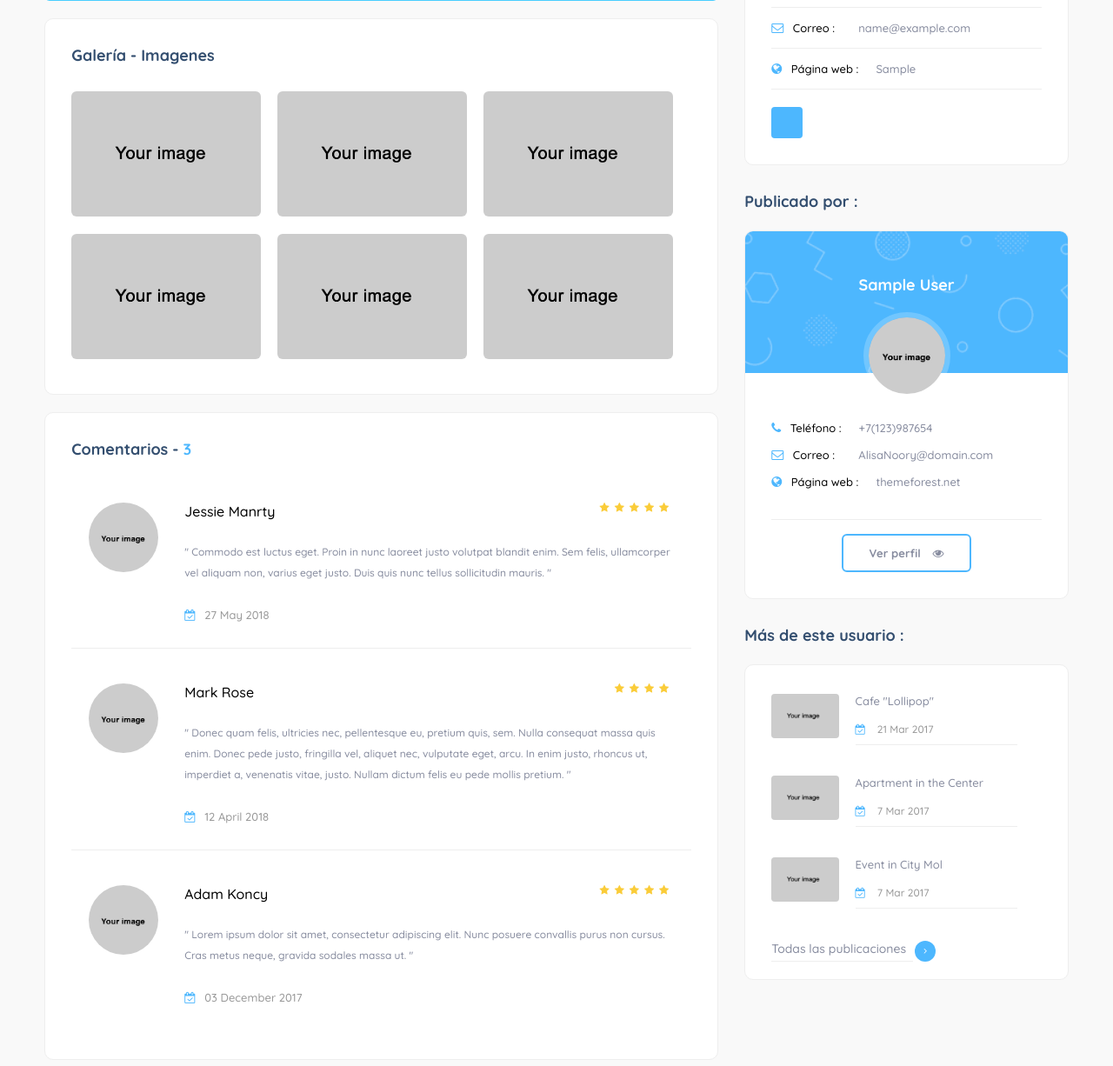
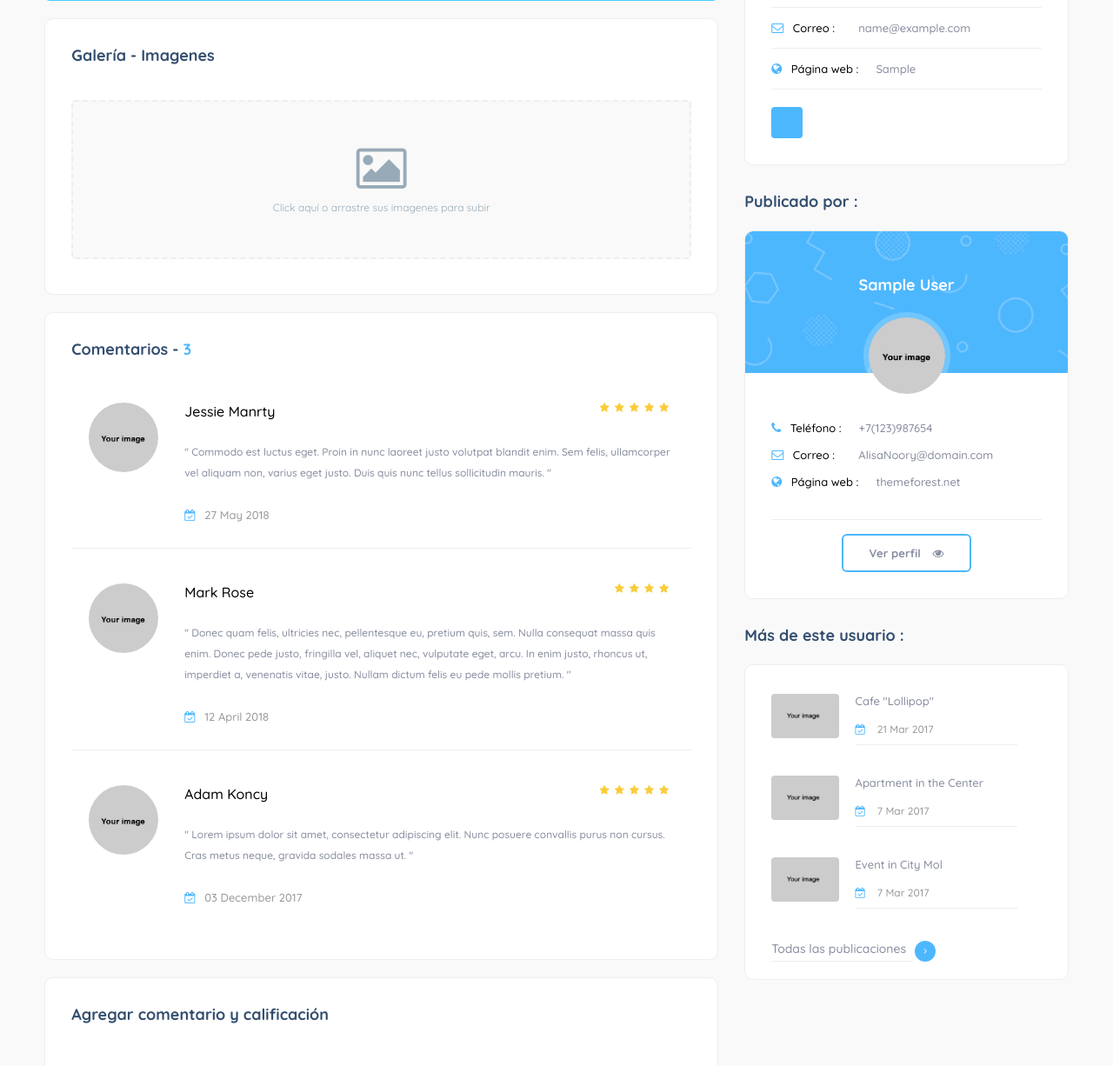
Before and after one commit to dbsiavichay/local, a Django app: page /places/local/1/detail/ in a window 1280 px wide. Shown: the part 1355-2581 px from the top of the page at 87% size. Run offline with Django 3.2, Linux system fonts and the light colour scheme; tables that the repository leaves empty hold one stand-in row (values such as "Sample post"); grey boxes marked "Sample" are stand-in pictures; some libraries are stand-ins or nearby versions.

Commit message:
Upload gallery images for places

```diff
--- a/places/forms.py
+++ b/places/forms.py
@@ -28,29 +28,46 @@ class PlaceForm(ModelForm):
 		return place
 
 class PlaceImageForm(ModelForm):
-	image = CharField(widget=HiddenInput)
-	image_name = CharField(widget=HiddenInput)
-
 	class Meta:
 		model = PlaceImage
-		exclude = ('image',)
+		fields = '__all__'
 		widgets = {
 			'is_cover': HiddenInput,
 			'place': HiddenInput,
 		}
 
+	def __init__(self, *args, **kwargs):
+		place = kwargs.pop('place', None)
+		super().__init__(*args, **kwargs)
+
+		if place is not None:
+			self.fields['place'].initial = place
+
+class PlaceBase64ImageForm(PlaceImageForm):
+	base64image = CharField(widget = HiddenInput,)
+
+	class Meta(PlaceImageForm.Meta):
+		fields = ('is_cover', 'place',)
+
 	def save(self, commit=True):
-		from .utis import base64_to_image
+		from .utils import base64_to_image
 
-		place_image = super().save(commit=False)
-		data, ext = base64_to_image(self.cleaned_data['image'])
-		file_name = '%s.%s' % (self.cleaned_data['image_name'], ext)
-		place_image.image.save(file_name, data)
+		base64image = self.cleaned_data['base64image']
+		place = self.cleaned_data['place']
+		today = dt.datetime.today().strftime("%Y%m%d%H%M%S")
+
+		if self.instance.id is not None and self.instance.image:
+			self.instance.image.delete()
+
+		obj = super().save(commit=False)
+
+		data, ext = base64_to_image(base64image)
+		file_name = 'cover-%s-%s.%s' % (place.id, today, ext)
+		obj.image.save(file_name, data)
 
 		if commit:
-			place_image.save()
-		return place_image
-
+			obj.save()
+		return obj
 
 class LocalForm(PlaceForm):
     class Meta:
--- a/places/urls.py
+++ b/places/urls.py
@@ -1,9 +1,10 @@
 from django.urls import path
-from .views import PlaceListView, PlaceImageCreateView, LocalCreateView, LocalUpdateView, LocalDetailView
+from .views import PlaceListView, PlaceImageUploadView, PlaceBase64ImageUploadView, LocalCreateView, LocalUpdateView, LocalDetailView
 
 urlpatterns = [
 	path('places/', PlaceListView.as_view(), name='places'),
-	path('place_image/add/', PlaceImageCreateView.as_view(), name='add_place_image'),
+	path('place_image/add/', PlaceImageUploadView.as_view(), name='add_place_image'),
+	path('place_image/base64/add/', PlaceBase64ImageUploadView.as_view(), name='add_place_base64image'),
 	path('local/add/', LocalCreateView.as_view(), name='add_local'),
 	path('local/<int:pk>/update/', LocalUpdateView.as_view(), name='update_local'),
 	path('local/<int:pk>/detail/', LocalDetailView.as_view(), name='detail_local'),
--- a/places/views.py
+++ b/places/views.py
@@ -4,41 +4,47 @@ from django.forms import inlineformset_factory
 from django.views.generic import ListView, CreateView, UpdateView, DetailView
 
 from .models import Place, PlaceImage ,Local, Social, LocalSocial, LocalSchedule
-from .forms import PlaceImageForm ,LocalForm, LocalSocialForm, LocalSocialFormset, LocalScheduleForm
-
-from .utils import base64_to_image
+from .forms import PlaceImageForm, PlaceBase64ImageForm, LocalForm, LocalSocialForm, LocalSocialFormset, LocalScheduleForm
 
 
 class PlaceListView(ListView):
 	model = Place
 
-class PlaceImageCreateView(CreateView):
+
+class PlaceImageUploadView(CreateView):
 	model = PlaceImage
 	form_class = PlaceImageForm
 
-	def form_valid(self, form):
-		place = form.cleaned_data['place']
+	def form_valid(self, form, place):
+		self.object = form.save();
+		return redirect(reverse_lazy('detail_local', args=[place.id]))
 
-		#Solo el propietario puede cambiar la foto de portada
-		if place.user != self.request.user:
-			return redirect(reverse_lazy('detail_local', args=[place.id]))
-		####
+	def post(self, request, *args, **kwargs):
+		form = self.get_form()
+		if form.is_valid():
+			place = form.cleaned_data['place']
+			#Solo el propietario puede cambiar la foto de portada
+			if place.user != request.user:
+				return redirect(reverse_lazy('detail_local', args=[place.id]))
+			####
+			return self.form_valid(form, place)
+		else:
+			return self.form_invalid(form)
 
-		cover_image = place.get_cover_image()
+	def get(self, request, *args, **kwargs):
+		return redirect('places')
 
-		if cover_image is not None:
-			data, ext = base64_to_image(form.cleaned_data['image'])
-			file_name = '%s.%s' % (form.cleaned_data['image_name'], ext)
-			cover_image.delete()
-			cover_image.save(file_name, data, save=True)
-		else:
-			self.object = form.save();
-			self.object.place
+class PlaceBase64ImageUploadView(PlaceImageUploadView):
+	form_class = PlaceBase64ImageForm
+
+	def form_valid(self, form, place):
+		instance = place.get_cover_instance()
+		if instance: form.instance = instance
+
+		self.object = form.save();
 
 		return redirect(reverse_lazy('detail_local', args=[place.id]))
 
-	def get(self, request, *args, **kwargs):
-		return redirect('places')
 
 class LocalCreateView(CreateView):
 	model = Local
@@ -154,9 +160,14 @@ class LocalDetailView(DetailView):
 	def get_context_data(self, **kwargs):
 		context = super().get_context_data(**kwargs)
 
-		cover_form = PlaceImageForm()
-		cover_form.fields['place'].initial = self.object
+		self.object = self.get_object()
 
-		context.update({'cover_form': cover_form})
+		image_form = PlaceImageForm(place=self.object)
+		cover_form = PlaceBase64ImageForm(place=self.object)
+
+		context.update({
+			'image_form': image_form,
+			'cover_form': cover_form
+		})
 
 		return context
--- a/templates/places/crop_cover_modal.html
+++ b/templates/places/crop_cover_modal.html
@@ -8,7 +8,7 @@
 
             <div class="soc-log fl-wrap">
                 <div class="img-container">
-                  <img id="image" style="max-width: 100%;" src="https://avatars0.githubusercontent.com/u/3456749">
+                  <img id="cropper_image" style="max-width: 100%;" src="https://avatars0.githubusercontent.com/u/3456749">
                 </div>
             </div>
 
--- a/templates/places/local_detail.html
+++ b/templates/places/local_detail.html
@@ -14,7 +14,7 @@
     <label class="cover-overlay">
         <i class="fa fa-image"></i>
         <div>Cambiar foto de portada</div>
-        <input type="file" class="sr-only" id="input" name="image" accept="image/*">
+        <input type="file" class="sr-only" id="base64input" accept="image/*">
     </label>
     {% with cover_image=object.get_cover_image %}
     <div class="bg par-elem" data-bg="{% if cover_image is not None %} {{ cover_image.url }} {% else %}  {% static 'images/bg/2.jpg' %} {% endif %}" data-scrollax="properties: { translateY: '30%' }"></div>
@@ -167,66 +167,27 @@
                         </div>
                         <!-- gallery-items   -->
                         <div class="gallery-items grid-small-pad  list-single-gallery three-coulms lightgallery">
-                            <!-- 1 -->
+                            {% for image in object.get_gallery %}
                             <div class="gallery-item">
                                 <div class="grid-item-holder">
                                     <div class="box-item">
-                                        <img  src="{% static 'images/all/single/1.jpg' %}"   alt="">
-                                        <a href="{% static 'images/all/single/1.jpg' %}" class="gal-link popup-image"><i class="fa fa-search"  ></i></a>
+                                        <img  src="{{ image.url }}"   alt="">
+                                        <a href="{{ image.url }}" class="gal-link popup-image"><i class="fa fa-search"  ></i></a>
                                     </div>
                                 </div>
                             </div>
-                            <!-- 1 end -->
-                            <!-- 2 -->
-                            <div class="gallery-item">
-                                <div class="grid-item-holder">
-                                    <div class="box-item">
-                                        <img  src="{% static 'images/all/single/1.jpg' %}"   alt="">
-                                        <a href="{% static 'images/all/single/1.jpg' %}" class="gal-link popup-image"><i class="fa fa-search"  ></i></a>
-                                    </div>
+                            {% endfor %}
+                        </div>
+
+                        <div class="add-list-media-wrap">
+                            <form class="fuzone" action="{% url 'add_place_image' %}" method="POST" enctype="multipart/form-data" novalidate>
+                                {% csrf_token %}
+                                {{ image_form.place }}
+                                <div class="fu-text">
+                                    <span><i class="fa fa-picture-o"></i> Click aquí o arrastre sus imagenes para subir</span>
                                 </div>
-                            </div>
-                            <!-- 2 end -->
-                            <!-- 3 -->
-                            <div class="gallery-item">
-                                <div class="grid-item-holder">
-                                    <div class="box-item">
-                                        <img  src="{% static 'images/all/single/1.jpg' %}"   alt="">
-                                        <a href="{% static 'images/all/single/1.jpg' %}" class="gal-link popup-image"><i class="fa fa-search"  ></i></a>
-                                    </div>
-                                </div>
-                            </div>
-                            <!-- 3 end -->
-                            <!-- 4 -->
-                            <div class="gallery-item">
-                                <div class="grid-item-holder">
-                                    <div class="box-item">
-                                        <img  src="{% static 'images/all/single/1.jpg' %}"   alt="">
-                                        <a href="{% static 'images/all/single/1.jpg' %}" class="gal-link popup-image"><i class="fa fa-search"  ></i></a>
-                                    </div>
-                                </div>
-                            </div>
-                            <!-- 4 end -->
-                            <!-- 5 -->
-                            <div class="gallery-item">
-                                <div class="grid-item-holder">
-                                    <div class="box-item">
-                                        <img  src="{% static 'images/all/single/1.jpg' %}"   alt="">
-                                        <a href="{% static 'images/all/single/1.jpg' %}" class="gal-link popup-image"><i class="fa fa-search"  ></i></a>
-                                    </div>
-                                </div>
-                            </div>
-                            <!-- 5 end -->
-                            <!-- 7 -->
-                            <div class="gallery-item">
-                                <div class="grid-item-holder">
-                                    <div class="box-item">
-                                        <img  src="{% static 'images/all/single/1.jpg' %}"   alt="">
-                                        <a href="{% static 'images/all/single/1.jpg' %}" class="gal-link popup-image"><i class="fa fa-search"  ></i></a>
-                                    </div>
-                                </div>
-                            </div>
-                            <!-- 7 end -->
+                                <input type="file" id="id_image" name='image' onchange="form.submit()" class="upload">
+                            </form>
                         </div>
                         <!-- end gallery items -->
                     </div>
@@ -472,7 +433,7 @@
     </div>
 </section>
 <!--  section  end-->
-<form id="cover_form" action="{% url 'add_place_image' %}" method="POST" enctype="multipart/form-data" novalidate>
+<form id="cover_form" action="{% url 'add_place_base64image' %}" method="POST" enctype="multipart/form-data" novalidate>
     {% csrf_token %}
     {{ cover_form }}
 </form>
@@ -485,8 +446,8 @@
     <script>
 
     $(function () {
-        var image = document.getElementById('image');
-        var input = document.getElementById('input');
+        var image = document.getElementById('cropper_image');
+        var input = document.getElementById('base64input');
 
          var $modal = $('#cover-modal');
          var cropper;
@@ -504,8 +465,7 @@
 
             if (files && files.length > 0) {
                 file = files[0];
-                filename = file.name.indexOf('.')<1?file.name:file.name.split('.')[0];
-                $('#id_image_name').val(filename);
+
                 if (URL) {
                     done(URL.createObjectURL(file));
                 } else if (FileReader) {
@@ -543,7 +503,7 @@
                 });
 
                 $('#id_is_cover').val(true);
-                $('#id_image').val(canvas.toDataURL());
+                $('#id_base64image').val(canvas.toDataURL());
 
                 cropper.destroy();
                 cropper = null;
@@ -553,7 +513,9 @@
         });
 
 
-
+        // $('#id_image').on('change', function () {
+        //     $('#gallery-form').submit();
+        // });
 
 
 
```
Also changed, not shown: places/models.py (+14 -5 lines).
